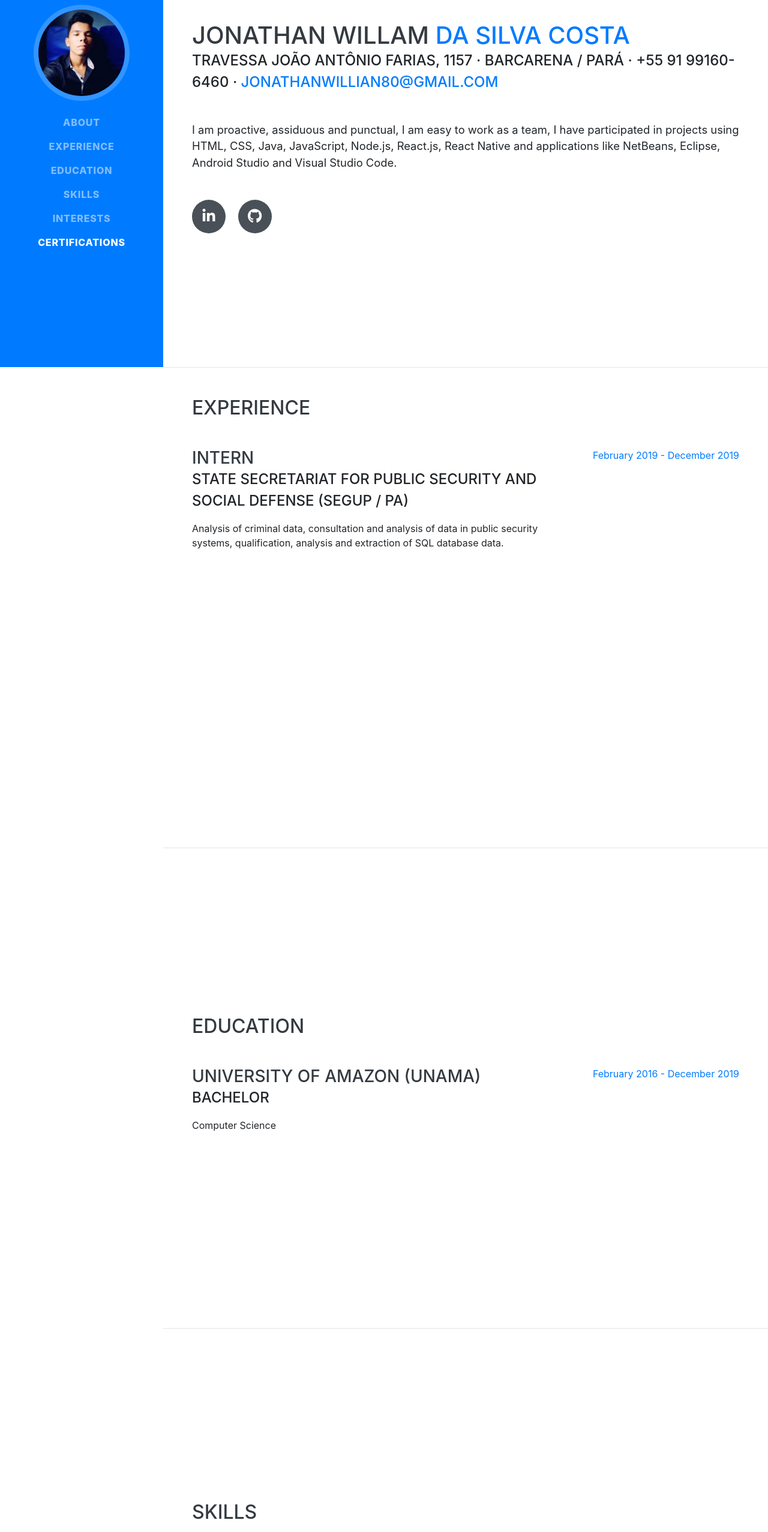
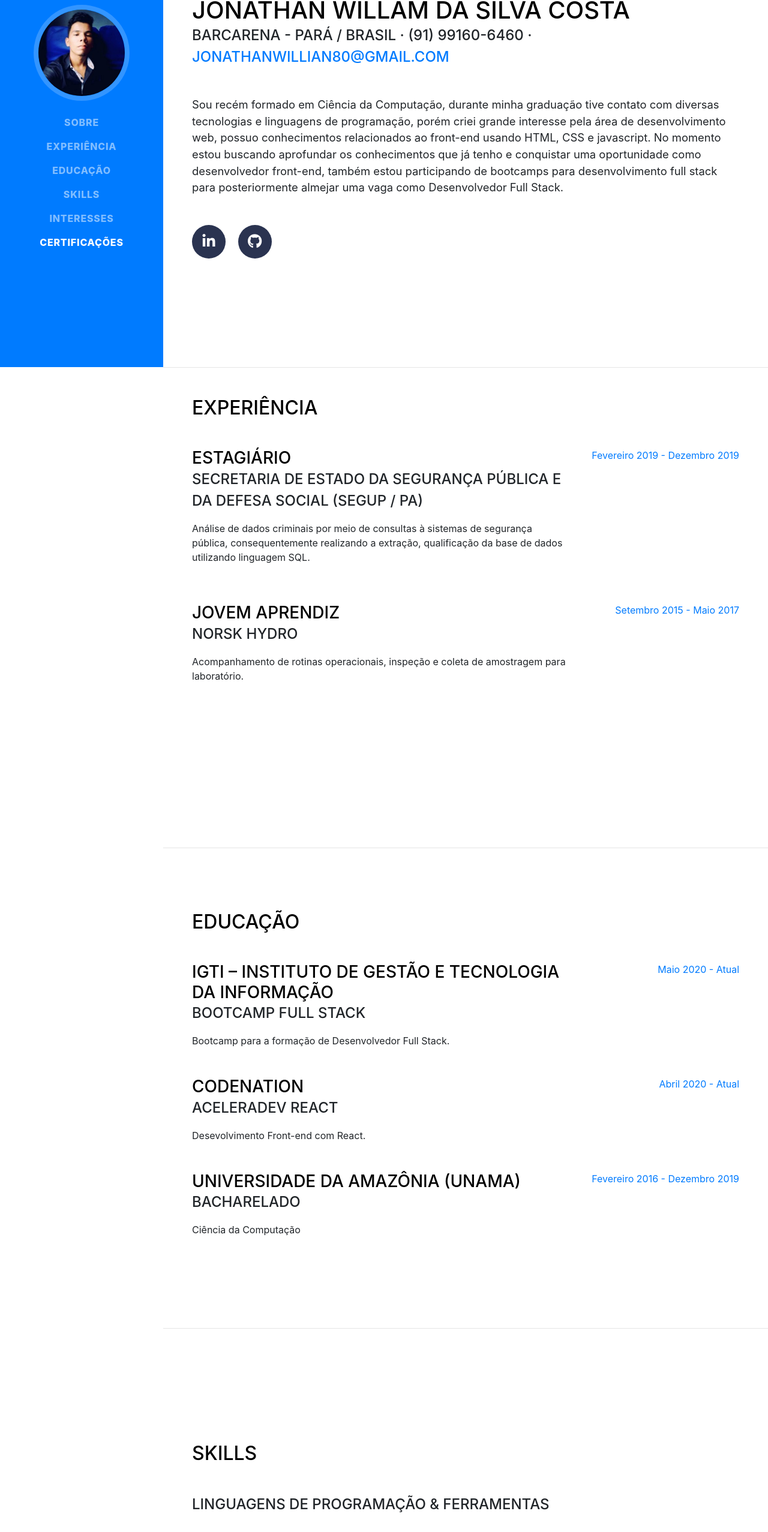
Before and after one commit to JWCosta/jwcosta.github.io, a website with bundled scripts: page index.html in a window 1280 px wide. Shown: the part 188-2742 px from the top of the page at 60% size. Built offline with nearby package versions, Linux system fonts and the light colour scheme; a web font is replaced by a local one.

Commit message:
Finalizado

```diff
--- a/index.html
+++ b/index.html
@@ -32,28 +32,29 @@
         <img class="img-fluid img-profile rounded-circle mx-auto mb-2" src="img/profile.jpeg" alt="Imagem de perfil Jonathan Costa">
       </span>
     </a>
-    <button class="navbar-toggler" type="button" data-toggle="collapse" data-target="#navbarSupportedContent" aria-controls="navbarSupportedContent" aria-expanded="false" aria-label="Toggle navigation">
+    <button class="navbar-toggler" type="button" data-toggle="collapse" data-target="#navbarSupportedContent"
+    aria-controls="navbarSupportedContent" aria-expanded="false" aria-label="Toggle navigation">
       <span class="navbar-toggler-icon"></span>
     </button>
     <div class="collapse navbar-collapse" id="navbarSupportedContent">
       <ul class="navbar-nav">
         <li class="nav-item">
-          <a class="nav-link js-scroll-trigger" href="#about">About</a>
+          <a class="nav-link js-scroll-trigger" href="#about">Sobre</a>
         </li>
         <li class="nav-item">
-          <a class="nav-link js-scroll-trigger" href="#experience">Experience</a>
+          <a class="nav-link js-scroll-trigger" href="#experience">Experiência</a>
         </li>
         <li class="nav-item">
-          <a class="nav-link js-scroll-trigger" href="#education">Education</a>
+          <a class="nav-link js-scroll-trigger" href="#education">Educação</a>
         </li>
         <li class="nav-item">
           <a class="nav-link js-scroll-trigger" href="#skills">Skills</a>
         </li>
         <li class="nav-item">
-          <a class="nav-link js-scroll-trigger" href="#interests">Interests</a>
+          <a class="nav-link js-scroll-trigger" href="#interests">Interesses</a>
         </li>
         <li class="nav-item">
-          <a class="nav-link js-scroll-trigger" href="#awards">Certifications</a>
+          <a class="nav-link js-scroll-trigger" href="#awards">Certificações</a>
         </li>
       </ul>
     </div>
@@ -63,15 +64,19 @@
 
     <section class="resume-section p-3 p-lg-5 d-flex align-items-center" id="about">
       <div class="w-100">
-        <h1 class="mb-0">Jonathan Willam
-          <span class="text-primary">da Silva Costa</span>
+        <h1 class="mb-0">
+          Jonathan Willam da Silva Costa
         </h1>
-        <div class="subheading mb-5">Travessa João Antônio Farias, 1157 · Barcarena / Pará · +55 91 99160-6460 ·
+        <div class="subheading mb-5">Barcarena - Pará / Brasil · (91) 99160-6460 ·
           <a href="mailto:jonathanwillian80@gmail.com">jonathanwillian80@gmail.com</a>
         </div>
         <p class="lead mb-5">
-          I am proactive, assiduous and punctual, I am easy to work as a team, I have participated in projects using HTML, CSS, Java, JavaScript, Node.js, React.js, React
-          Native and applications like NetBeans, Eclipse, Android Studio and Visual Studio Code.</p>
+          Sou recém formado em Ciência da Computação, durante minha graduação tive contato com diversas
+          tecnologias e linguagens de programação, porém criei grande interesse pela área de desenvolvimento web,
+          possuo conhecimentos relacionados ao front-end usando HTML, CSS e javascript.
+          No momento estou buscando aprofundar os conhecimentos que já tenho e conquistar uma oportunidade
+          como desenvolvedor front-end, também estou participando de bootcamps para desenvolvimento full stack
+          para posteriormente almejar uma vaga como Desenvolvedor Full Stack.</p>
         <div class="social-icons">
           <a href="https://www.linkedin.com/in/jonathan-ws-costa" target="_blank">
             <i class="fab fa-linkedin-in"></i>
@@ -79,12 +84,6 @@
           <a href="https://github.com/JWCosta" target="_blank">
             <i class="fab fa-github"></i>
           </a>
-          <!--<a href="#">
-            <i class="fab fa-twitter"></i>
-          </a>
-          <a href="#">
-            <i class="fab fa-facebook-f"></i>
-          </a>-->
         </div>
       </div>
     </section>
@@ -93,50 +92,71 @@
 
     <section class="resume-section p-3 p-lg-5 d-flex justify-content-center" id="experience">
       <div class="w-100">
-        <h2 class="mb-5">Experience</h2>
+        <h2 class="mb-5">Experiência</h2>
 
         <div class="resume-item d-flex flex-column flex-md-row justify-content-between mb-5">
           <div class="resume-content">
-            <h3 class="mb-0">Intern</h3>
-            <div class="subheading mb-3">STATE SECRETARIAT FOR PUBLIC SECURITY AND SOCIAL DEFENSE (SEGUP / PA)</div>
+            <h3 class="mb-0">Estagiário</h3>
+            <div class="subheading mb-3">Secretaria de Estado da Segurança Pública e da Defesa Social (SEGUP / PA)</div>
             <p>
-              Analysis of criminal data, consultation and analysis of data in public security systems, qualification,
-              analysis and extraction of SQL database data.</p>
+              Análise de dados criminais por meio de consultas à sistemas de segurança pública,
+              consequentemente realizando a extração, qualificação da base de dados utilizando linguagem SQL.</p>
           </div>
           <div class="resume-date text-md-right">
-            <span class="text-primary">February 2019 - December 2019</span>
+            <span class="text-primary">Fevereiro 2019 - Dezembro 2019</span>
           </div>
         </div>
 
-        <!--<div class="resume-item d-flex flex-column flex-md-row justify-content-between mb-5">
+        <div class="resume-item d-flex flex-column flex-md-row justify-content-between mb-5">
           <div class="resume-content">
-            <h3 class="mb-0">Young apprentice</h3>
+            <h3 class="mb-0">Jovem Aprendiz</h3>
             <div class="subheading mb-3">Norsk Hydro</div>
-            <p>Capitalize on low hanging fruit to identify a ballpark value added activity to beta test. Override the digital divide with additional clickthroughs from DevOps. Nanotechnology immersion along the information highway will close the loop on focusing solely on the bottom line.</p>
+            <p>Acompanhamento de rotinas operacionais, inspeção e coleta de amostragem para laboratório.</p>
           </div>
           <div class="resume-date text-md-right">
-            <span class="text-primary">December 2011 - March 2013</span>
+            <span class="text-primary">Setembro 2015 - Maio 2017</span>
           </div>
-        </div>-->
 
+        </div>
       </div>
-
     </section>
 
     <hr class="m-0">
 
     <section class="resume-section p-3 p-lg-5 d-flex align-items-center" id="education">
       <div class="w-100">
-        <h2 class="mb-5">Education</h2>
+        <h2 class="mb-5">Educação</h2>
 
         <div class="resume-item d-flex flex-column flex-md-row justify-content-between mb-5">
           <div class="resume-content">
-            <h3 class="mb-0">University of Amazon (UNAMA)</h3>
-            <div class="subheading mb-3">Bachelor</div>
-            <div>Computer Science</div>
+            <h3 class="mb-0">IGTI – Instituto de Gestão e Tecnologia da Informação</h3>
+            <div class="subheading mb-3">Bootcamp Full Stack</div>
+            <div>Bootcamp para a formação de Desenvolvedor Full Stack.</div>
           </div>
           <div class="resume-date text-md-right">
-            <span class="text-primary">February 2016 - December 2019</span>
+            <span class="text-primary">Maio 2020 - Atual</span>
+          </div>
+        </div>
+
+        <div class="resume-item d-flex flex-column flex-md-row justify-content-between mb-5">
+          <div class="resume-content">
+            <h3 class="mb-0">Codenation</h3>
+            <div class="subheading mb-3">Aceleradev React</div>
+            <div>Desevolvimento Front-end com React.</div>
+          </div>
+          <div class="resume-date text-md-right">
+            <span class="text-primary">Abril 2020 - Atual</span>
+          </div>
+        </div>
+
+        <div class="resume-item d-flex flex-column flex-md-row justify-content-between mb-5">
+          <div class="resume-content">
+            <h3 class="mb-0">Universidade da Amazônia (UNAMA)</h3>
+            <div class="subheading mb-3">Bacharelado</div>
+            <div>Ciência da Computação</div>
+          </div>
+          <div class="resume-date text-md-right">
+            <span class="text-primary">Fevereiro 2016 - Dezembro 2019</span>
           </div>
         </div>
       </div>
@@ -148,10 +168,11 @@
       <div class="w-100">
         <h2 class="mb-5">Skills</h2>
 
-        <div class="subheading mb-3">Programming Languages &amp; Tools</div>
+        <div class="subheading mb-3">Linguagens de Programação &amp; Ferramentas</div>
         <ul class="list-inline dev-icons">
           <li class="list-inline-item">
-            <i class="fab fa-html5"></i>
+            <i class="fab fa-html5">
+            </i>
           </li>
           <li class="list-inline-item">
             <i class="fab fa-css3-alt"></i>
@@ -160,35 +181,51 @@
             <i class="fab fa-js-square"></i>
           </li>
           <li class="list-inline-item">
+            <i class="fab fa-git-alt"></i>
+          </li>
+          <li class="list-inline-item">
             <i class="fab fa-npm"></i>
           </li>
         </ul>
 
-        <!--<div class="subheading mb-3">Workflow</div>
+        <div class="subheading mb-3">Workflow</div>
         <ul class="fa-ul mb-0">
           <li>
             <i class="fa-li fa fa-check"></i>
-            Mobile-First, Responsive Design</li>
+            Facilidade de Aprendizado</li>
+          <li>
           <li>
             <i class="fa-li fa fa-check"></i>
-            Cross Browser Testing &amp; Debugging</li>
+            Criatividade</li>
+          <li>
           <li>
             <i class="fa-li fa fa-check"></i>
-            Cross Functional Teams</li>
+            Proatividade</li>
           <li>
             <i class="fa-li fa fa-check"></i>
-            Agile Development &amp; Scrum</li>
+            Pontualidade</li>
+          <li>
+          <li>
+            <i class="fa-li fa fa-check"></i>
+            Trabalho em Equipe</li>
+          <li>
+            <i class="fa-li fa fa-check"></i>
+            Organização</li>
         </ul>
-      </div>-->
+      </div>
     </section>
 
     <hr class="m-0">
 
     <section class="resume-section p-3 p-lg-5 d-flex align-items-center" id="interests">
       <div class="w-100">
-        <h2 class="mb-5">Interests</h2>
-        <p>In addition to the taste for web development, I like being inside technology, seeing the way it is present in our daily lives and the influence it has on people's lives.
-          Since I was a child I acquired a passion for the universe of electronic games, I always try to stay on top of news, nowadays I see this universe getting bigger and bigger and also the way games can help people and even serve as a treatment for diseases.</p>
+        <h2 class="mb-5">Interesses</h2>
+        <p>Além do interesse pelo desenvolvimento web e as tecnologias por volta disto,
+        tenho grande interesse pelo universo de jogos eletrônicos, que é uma paixão adquirida
+        desde a infância, este universo me encanta tanto por sua diversidade e me impressiona
+        cada vez mais com as novas tecnologias usadas na criação dos jogos.</p>
+        <p> Nas horas vagas costumo assistir séries, filmes, praticar exercícios,
+        assitir vídeos relacionados a jogos e jogar.</p>
       </div>
     </section>
 
@@ -196,22 +233,27 @@
 
     <section class="resume-section p-3 p-lg-5 d-flex align-items-center" id="awards">
       <div class="w-100">
-        <h2 class="mb-5">Certifications</h2>
+        <h2 class="mb-5">Certificações</h2>
         <ul class="fa-ul mb-0">
           <li>
-            Introduction to Computer Networks - Foundation Bradesco 2020</li>
+            IT Recruiter Summit Online - IT Recruiter Summit 2020</li>
           <li>
-            Developing Mobile Applications with Android Studio -Foundation Bradesco 2020</li>
           <li>
-            Fundamentals of Mobile Applications - Foundation Bradesco 2020</li>
+            Semana OmniStack 11.0 - Rocketseat 2020</li>
           <li>
-            Data Modeling - Fundation Bradesco 2019 </li>
+            Introdução a Redes de Computadores - Fundação Bradesco 2020</li>
           <li>
-            Basic HTML - Fundation Bradesco 2018</li>
+            Desenvolvendo Aplicações Mobile com Android Studio - Fundação Bradesco 2020</li>
           <li>
-            HTML and CSS in Practice -Foundation Bradesco 2018</li>
+            Fundamentos das Aplicações Móveis - Fundação Bradesco 2020</li>
           <li>
-            Advanced HTML - Fundation Bradesco 2018</li>
+            Modelagem de Dados - Fundação Bradesco 2019 </li>
+          <li>
+            HTML e CSS na Prática -Fundação Bradesco 2018</li>
+          <li>
+            HTML Avançado - Fundação Bradesco 2018</li>
+          <li>
+            HTML Básico - Fundação Bradesco 2018</li>
         </ul>
       </div>
     </section>
```
Also changed, not shown: css/resume.min.css (+1 -1 lines).
